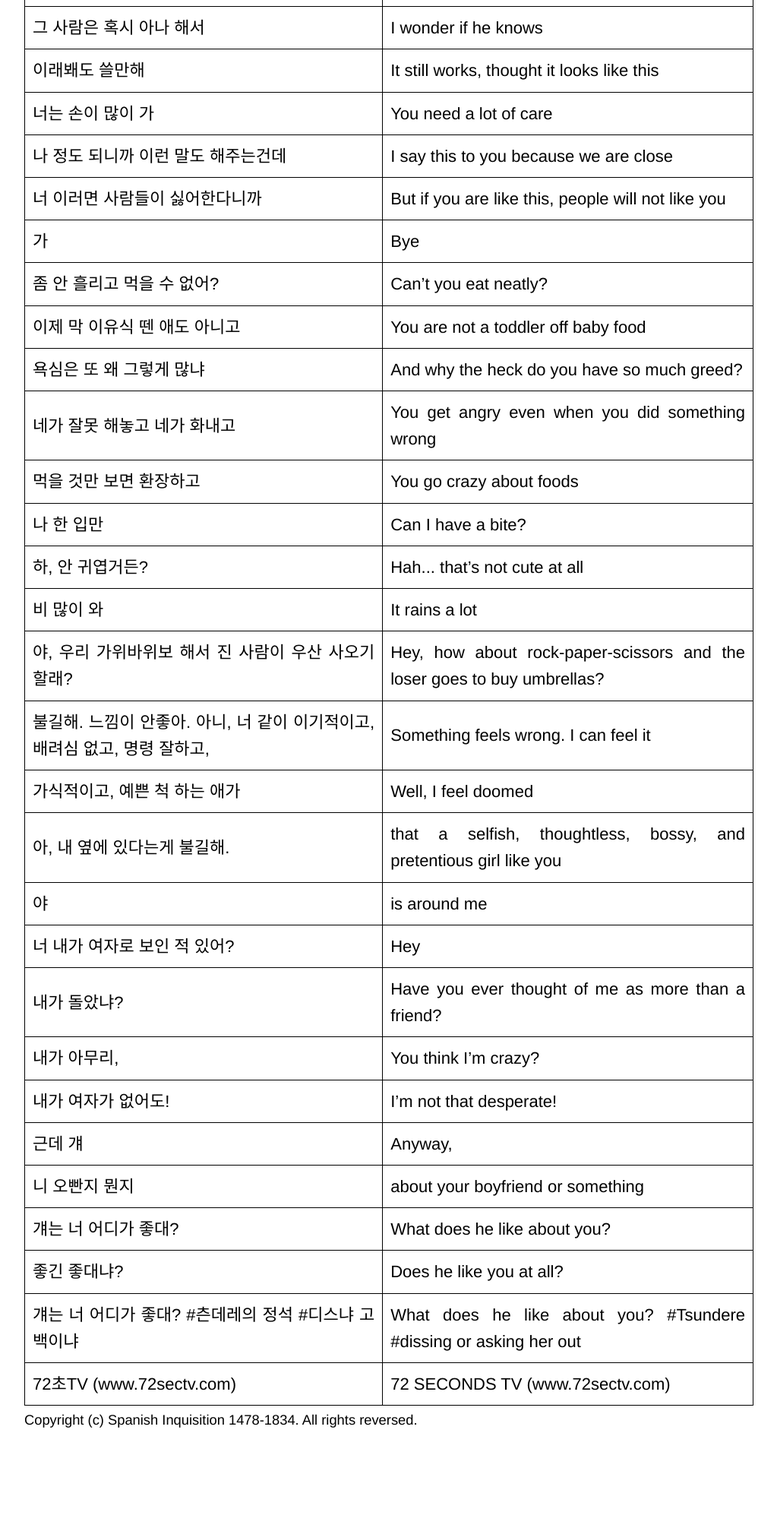
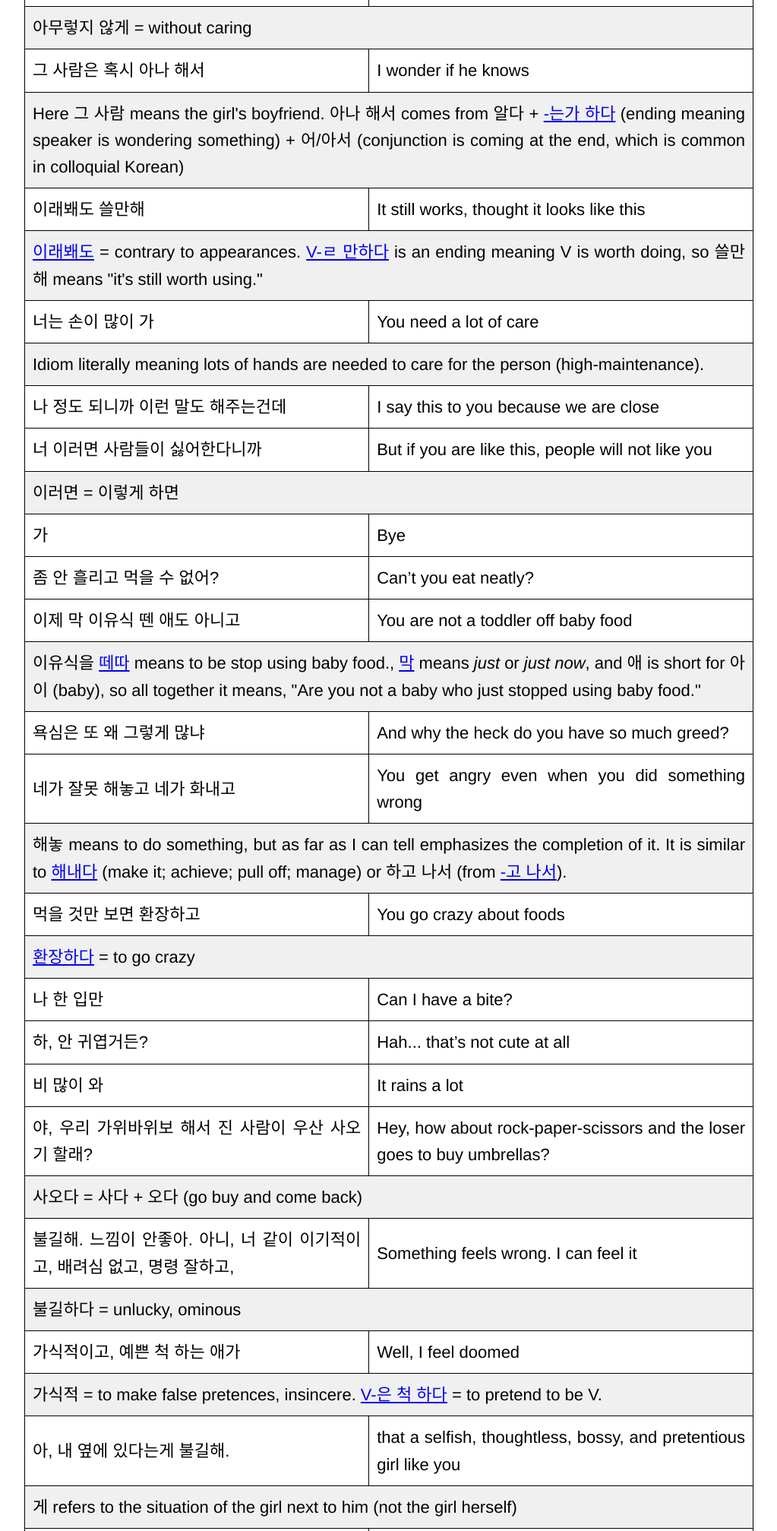
Before and after one commit to giannitedesco/krsite, a plain HTML site: page s2e05.html in a window 1280 px wide. Shown: the part 1720-3735 px from the top of the page at 76% size, without its empty margins (128-1151 px from the left). Before the commit the page ends 3616 px from the top, so only its background shows below. Drawn offline with Linux system fonts and the light colour scheme.

Commit message:
Banana Actually S2 E5 first draft

```diff
--- a/s2e05.html
+++ b/s2e05.html
@@ -183,9 +183,21 @@ Toggle annotations
 <td>and that you even wear them outside?</td>
 </tr>
 
+<tr class="collapse">
+  <td colspan=2>
+    아무렇지 않게 = without caring
+  </td>
+</tr>
+
 <tr>
 <td>그 사람은 혹시 아나 해서</td>
 <td>I wonder if he knows</td>
+</tr>
+
+<tr class="collapse">
+  <td colspan=2>
+    Here 그 사람 means the girl's boyfriend. 아나 해서 comes from  알다 + <a href="https://krdict.korean.go.kr/eng/dicSearch/SearchView?wordMatchFlag=N&mainSearchWord=%EB%8A%94%EA%B0%80&currentPage=1&sort=W&searchType=W&proverbType=&exaType=&ParaWordNo=89045&nation=eng&nationCode=6&viewType=A&blockCount=10&viewTypes=on&myViewWord=71339&myViewWord=80160&myViewWord=80176">-는가 하다</a> (ending meaning speaker is wondering something) + 어/아서 (conjunction is coming at the end, which is common in colloquial Korean)
+  </td>
 </tr>
 
 <tr>
@@ -193,9 +205,22 @@ Toggle annotations
 <td>It still works, thought it looks like this</td>
 </tr>
 
+<tr class="collapse">
+  <td colspan=2>
+    <a href="http://endic.naver.com/krenEntry.nhn?sLn=en&entryId=b66bedb4e9244a07aa000b274032b677&query=%EC%9D%B4%EB%9E%98%EB%B4%AC%EB%8F%84">이래봬도</a> = contrary to appearances.
+    <a href="http://endic.naver.com/krenIdiom.nhn?sLn=en&idiomId=b87e10261f66429ca41503f00795b72f&query=-%E3%84%B9+%EB%A7%8C%ED%95%98%EB%8B%A4">V-ㄹ 만하다</a> is an ending meaning V is worth doing, so 쓸만해 means "it's still worth using."
+  </td>
+</tr>
+
 <tr>
 <td>너는 손이 많이 가</td>
 <td>You need a lot of care</td>
+</tr>
+
+<tr class="collapse">
+  <td colspan=2>
+    Idiom literally meaning lots of hands are needed to care for the person (high-maintenance).
+  </td>
 </tr>
 
 <tr>
@@ -206,6 +231,12 @@ Toggle annotations
 <tr>
 <td>너 이러면 사람들이 싫어한다니까</td>
 <td>But if you are like this, people will not like you</td>
+</tr>
+
+<tr class="collapse">
+  <td colspan=2>
+    이러면 = 이렇게 하면
+  </td>
 </tr>
 
 <tr>
@@ -223,6 +254,12 @@ Toggle annotations
 <td>You are not a toddler off baby food</td>
 </tr>
 
+<tr class="collapse">
+  <td colspan=2>
+    이유식을 <a href="http://endic.naver.com/krenEntry.nhn?sLn=en&entryId=88818bc003e14b918833acb5428a3699&query=%EB%96%BC%EB%8B%A4">떼따</a> means to be stop using baby food., <a href="http://endic.naver.com/krenEntry.nhn?sLn=en&entryId=4a9ed4d593a94254a287c5a4d8e05b20&query=%EB%A7%89">막</a> means <em>just</em> or <em>just now</em>, and 애 is short for 아이 (baby), so all together it means, "Are you not a baby who just stopped using baby food."
+  </td>
+</tr>
+
 <tr>
 <td>욕심은 또 왜 그렇게 많냐</td>
 <td>And why the heck do you have so much greed?</td>
@@ -233,9 +270,21 @@ Toggle annotations
 <td>You get angry even when you did something wrong</td>
 </tr>
 
+<tr class="collapse">
+  <td colspan=2>
+    해놓 means to do something, but as far as I can tell emphasizes the completion of it. It is similar to <a href="https://krdict.korean.go.kr/eng/dicSearch/SearchView?wordMatchFlag=N&mainSearchWord=%ED%95%B4%EB%82%B4%EB%8B%A4&currentPage=1&sort=W&searchType=W&proverbType=&exaType=&ParaWordNo=85144&nation=eng&nationCode=6&viewType=A&blockCount=10&viewTypes=on">해내다</a> (make it; achieve; pull off; manage) or 하고 나서 (from <a href="https://funkorean4u.wordpress.com/2016/06/18/grammar-%EA%B3%A0-%EB%82%98%EB%8B%A4-after-i-did/">-고 나서</a>).
+  </td>
+</tr>
+
 <tr>
 <td>먹을 것만 보면 환장하고</td>
 <td>You go crazy about foods</td>
+</tr>
+
+<tr class="collapse">
+  <td colspan=2>
+    <a href="http://endic.naver.com/krenEntry.nhn?sLn=en&entryId=9ab75a04f70e41a494d7dda2ce0169ae&query=%ED%99%98%EC%9E%A5%ED%95%98%EB%8B%A4">환장하다</a> = to go crazy
+  </td>
 </tr>
 
 <tr>
@@ -258,9 +307,21 @@ Toggle annotations
 <td>Hey, how about rock-paper-scissors  and the loser goes to buy umbrellas?</td>
 </tr>
 
+<tr class="collapse">
+  <td colspan=2>
+    사오다 = 사다 + 오다 (go buy and come back)
+  </td>
+</tr>
+
 <tr>
 <td>불길해. 느낌이 안좋아. 아니, 너 같이 이기적이고, 배려심 없고, 명령 잘하고,</td>
 <td>Something feels wrong. I can feel it</td>
+</tr>
+
+<tr class="collapse">
+  <td colspan=2>
+    불길하다 = unlucky, ominous
+  </td>
 </tr>
 
 <tr>
@@ -268,9 +329,21 @@ Toggle annotations
 <td>Well, I feel doomed</td>
 </tr>
 
+<tr class="collapse">
+  <td colspan=2>
+    가식적 = to make false pretences, insincere. <a href="http://endic.naver.com/krenEntry.nhn?sLn=en&entryId=c6fedcf1b8e143599af9d641564a5c8f&query=%EC%9D%80+%EC%B2%99%ED%95%98%EB%8B%A4">V-은 척 하다</a> = to pretend to be V.
+  </td>
+</tr>
+
 <tr>
 <td>아, 내 옆에 있다는게 불길해.</td>
 <td>that a selfish, thoughtless, bossy, and pretentious girl like you</td>
+</tr>
+
+<tr class="collapse">
+  <td colspan=2>
+    게 refers to the situation of the girl next to him (not the girl herself)
+  </td>
 </tr>
 
 <tr>
@@ -288,9 +361,21 @@ Toggle annotations
 <td>Have you ever thought of me as more than a friend?</td>
 </tr>
 
+<tr class="collapse">
+  <td colspan=2>
+    돌다 = go crazy
+  </td>
+</tr>
+
 <tr>
 <td>내가 아무리,</td>
 <td>You think I’m crazy?</td>
+</tr>
+
+<tr class="collapse">
+  <td colspan=2>
+     Interestingly, he uses 아무리 without a verb, but just means something like, "There's no way (I would do that)" (hmm, I guess in English, we drop the verb too.)
+  </td>
 </tr>
 
 <tr>
@@ -298,14 +383,33 @@ Toggle annotations
 <td>I’m not that desperate!</td>
 </tr>
 
+<tr class="collapse">
+  <td colspan=2>
+    Basically saying, "Even if that means not having a girlfriend (I would never date you)."
+  </td>
+</tr>
+
+
 <tr>
 <td>근데 걔</td>
 <td>Anyway,</td>
 </tr>
 
+<tr class="collapse">
+  <td colspan=2>
+    걔 = the girl's boyfriend
+  </td>
+</tr>
+
 <tr>
 <td>니 오빤지 뭔지</td>
 <td>about your boyfriend or something</td>
+</tr>
+
+<tr class="collapse">
+  <td colspan=2>
+    오빤 = the girl's boyfriend
+  </td>
 </tr>
 
 <tr>
@@ -318,14 +422,30 @@ Toggle annotations
 <td>Does he like you at all?</td>
 </tr>
 
-<tr>
-<td>걔는 너 어디가 좋대?  #츤데레의 정석 #디스냐 고백이냐</td>
-<td>What does he like about you?  #Tsundere #dissing or asking her out</td>
+<tr class="collapse">
+  <td colspan=2>
+    Although I couldn't find a good resource about it online, I was told the pattern V긴 V냐 means the speaker is suspicious about V. For example, <em>믿긴 믿냐?</em> would mean <em>Do you really believe that?</em>. Then the 대 comes from 다고 making it reported speech (interestingly embedded inside the first pattern), rendering something like "Did he really say (or think?) he likes you?"
+  </td>
 </tr>
 
 <tr>
-<td>72초TV (www.72sectv.com)</td>
-<td>72 SECONDS TV (www.72sectv.com)</td>
+  <td colspan=2><h2>Coda</h2></td>
+</tr>
+
+<tr>
+  <td>걔는 너 어디가 좋대?</td>
+  <td>What does he like about you?</td>
+</tr>
+
+<tr>
+  <td>#츤데레의 정석 #디스냐 고백이냐</td>
+  <td>#Tsundere #dissing or asking her out</td>
+</tr>
+
+<tr class="collapse">
+  <td colspan=2>
+    <a href="http://openslang.com/korean/%EC%B8%A4%EB%8D%B0%EB%A0%88">츤데레</a> comes from Japanese animation culture and means "when you meet a girl at first, she looks be cold but she shows her shyness gradually while you meet her over and over again. I honestly don't 100% get it, but probably because I'm not into animae.
+  </td>
 </tr>
 
 </tbody>
```
